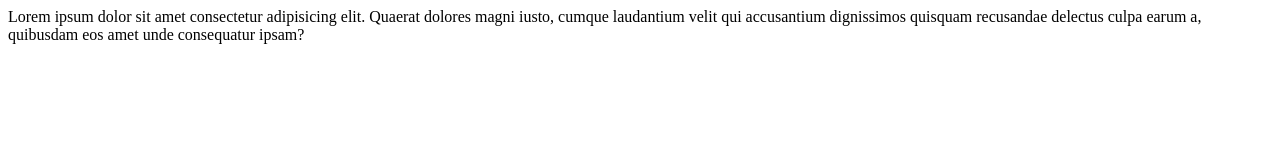
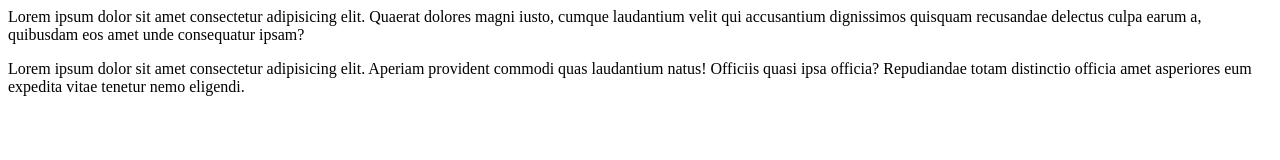
Before and after one commit to Abdulmonu/project, a plain HTML site: page home.html in a window 1280 px wide. Drawn offline with Linux system fonts and the light colour scheme.

Commit message:
old work done

```diff
--- a/home.html
+++ b/home.html
@@ -6,6 +6,15 @@
     <title>Document</title>
 </head>
 <body>
-    Lorem ipsum dolor sit amet consectetur adipisicing elit. Quaerat dolores magni iusto, cumque laudantium velit qui accusantium dignissimos quisquam recusandae delectus culpa earum a, quibusdam eos amet unde consequatur ipsam?
+    Lorem ipsum dolor sit amet consectetur adipisicing elit. Quaerat dolores magni iusto,
+    cumque laudantium velit qui accusantium dignissimos quisquam recusandae delectus culpa earum a,
+    quibusdam eos amet unde consequatur ipsam?
+
+
+
+
+    <p> Lorem ipsum dolor sit amet consectetur adipisicing elit. Aperiam
+        provident commodi quas laudantium natus! Officiis quasi ipsa officia? Repudiandae totam distinctio officia
+        amet asperiores eum expedita vitae tenetur nemo eligendi.
 </body>
 </html>
```
